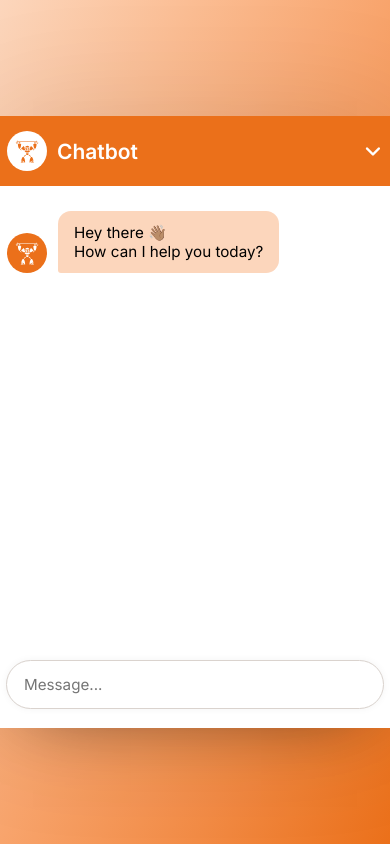
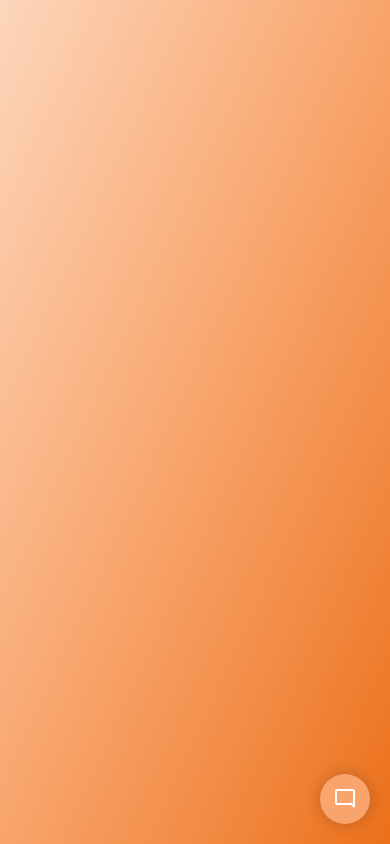
Before and after one commit to AdeGow/react-fitbot-ai, a React (Vite) app: page / in a window 390 px wide. Built offline with nearby package versions, Linux system fonts and the light colour scheme.

Commit message:
added show-chatbot toggle logic and styles, handle error and display it in chat

```diff
--- a/index.html
+++ b/index.html
@@ -6,7 +6,7 @@
     <meta name="viewport" content="width=device-width, initial-scale=1.0" />
     <title>FitBot AI</title>
     <!-- Linking Google Fonts for Icons -->
-    <link href="https://fonts.googleapis.com/css2?family=Material+Symbols+Rounded" rel="stylesheet" />
+    <link href="https://fonts.googleapis.com/css2?family=Material+Symbols+Rounded:opsz,wght,FILL,GRAD@48,400,1,0" rel="stylesheet" />
   </head>
   <body>
     <div id="root"></div>
--- a/src/App.jsx
+++ b/src/App.jsx
@@ -5,12 +5,13 @@
 
 const App = () => {
   const [chatHistory, setChatHistory] = useState([]);
+  const [showChatbot, setShowChatbot] = useState(false);
   const chatBodyRef = useRef();
 
   const generateBotResponse = async (history) => {
     // Helper function to update chat history
-    const updateHistory = (text) => {
-      setChatHistory(prev => [...prev.filter(msg => msg.text !== "Thinking..."), { role: "model", text }]);
+    const updateHistory = (text, isError = false) => {
+      setChatHistory(prev => [...prev.filter(msg => msg.text !== "Thinking..."), { role: "model", text, isError }]);
     };
 
     // Format chat history for the API request
@@ -33,7 +34,7 @@
       updateHistory(apiResponseText);
 
     } catch (error) {
-      console.error(error);
+      updateHistory(error.message, true);
     }
   };
 
@@ -43,7 +44,12 @@
   }, [chatHistory]);
 
   return (
-    <div className="container">
+    <div className={`container ${showChatbot ? "show-chatbot" : ""}`}>
+      <button onClick={() => setShowChatbot(prev => !prev)} id="chatbot-toggler">
+        <span className="material-symbols-rounded">mode_comment</span>
+        <span className="material-symbols-rounded">close</span>
+      </button>
+
       <div className="chatbot-popup">
         {/* Chatbot Header */}
         <div className="chat-header">
@@ -51,7 +57,7 @@
             <ChatbotIcon />
             <h2 className="logo-text">Chatbot</h2>
           </div>
-          <button className="material-symbols-rounded">keyboard_arrow_down</button>
+          <button onClick={() => setShowChatbot(prev => !prev)} className="material-symbols-rounded">keyboard_arrow_down</button>
         </div>
 
         {/* Chatbot Body */}
--- a/src/components/ChatMessage.jsx
+++ b/src/components/ChatMessage.jsx
@@ -2,7 +2,7 @@
 
 const ChatMessage = ({chat}) => {
   return (
-    <div className={`message ${chat.role === "model" ? 'bot' : 'user'}-message`}>
+    <div className={`message ${chat.role === "model" ? 'bot' : "user"}-message ${chat.isError ? "error" : ""}`}>
       {chat.role === "model" && <ChatbotIcon />}
       <p className="message-text">{chat.text}</p>
     </div>
--- a/src/index.css
+++ b/src/index.css
@@ -11,19 +11,65 @@
 body {
   width: 100%;
   min-height: 100vh;
+  background-image: linear-gradient(to right bottom, #fcd6bc, #fbbd93, #f8a46c, #f28b45, #eb701a);
+}
+
+#chatbot-toggler {
+  position: fixed;
+  bottom: 30px;
+  right: 35px;
+  border: none;
+  background-color: #f8a46c;
+  border-radius: 50%;
+  width: 50px;
+  height: 50px;
   display: flex;
   align-items: center;
   justify-content: center;
-  background-image: linear-gradient(to right bottom, #fcd6bc, #fbbd93, #f8a46c, #f28b45, #eb701a);
+  cursor: pointer;
+  box-shadow: 0 0 16px rgba(0, 0, 0, 0.2);
+  transition: transform 0.2s ease-in-out;
+}
+
+#chatbot-toggler span {
+  position: absolute;
+  color: #fff;
+}
+
+.container.show-chatbot #chatbot-toggler {
+  transform: rotate(90deg);
+}
+
+#chatbot-toggler span:last-child,
+.container.show-chatbot #chatbot-toggler span:first-child {
+  opacity: 0;
+  pointer-events: none;
+}
+
+.container.show-chatbot #chatbot-toggler span:last-child {
+  opacity: 1;
 }
 
 .chatbot-popup {
-  position: relative;
+  position: fixed;
+  bottom: 90px;
+  right: 35px;
+  opacity: 0;
+  pointer-events: none;
   background-color: #fff;
+  transform: scale(0.2);
+  transform-origin: bottom right;
+  transition: all 0.2s ease-in-out;
   overflow: hidden;
   width: 420px;
   border-radius: 15px;
   box-shadow: 0 0 128px 0 rgba(0, 0, 0, 0.1), 0 32px 64px -48px rgba(0, 0, 0, 0.5);
+}
+
+.container.show-chatbot .chatbot-popup{
+  opacity: 1;
+  pointer-events: auto;
+  transform: scale(1);
 }
 
 .chatbot-popup .chat-header {
@@ -94,6 +140,10 @@
   display: flex;
   align-items: center;
   gap: 11px;
+}
+
+.chat-body .message.error .message-text {
+  color: #FF0000;
 }
 
 .chat-body .bot-message svg {
@@ -189,3 +239,32 @@
 .chat-form .message-input:valid ~ button {
   display: block;
 }
+
+@media (max-width: 520px) {
+  #chatbot-toggler{
+    right: 20px;
+    bottom: 20px;
+  }
+
+  .chatbot-popup {
+    height: 100%;
+    width: 100%;
+    right: 0;
+    bottom: 0;
+    border-radius: 0;
+  }
+
+  .chatbot-popup .chat-header {
+    padding: 12px 15px;
+  }
+
+  .chat-body {
+    height: calc(90% - 55px);
+    padding: 25px 15px;
+  }
+
+  .chat-footer {
+    padding: 10px 15px 15px;
+  }
+
+}
```
